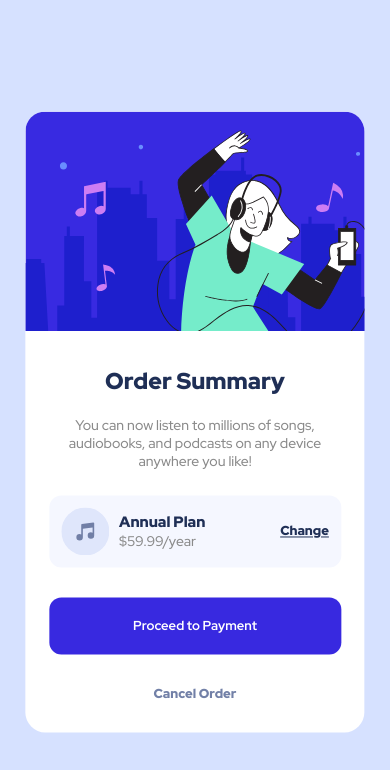
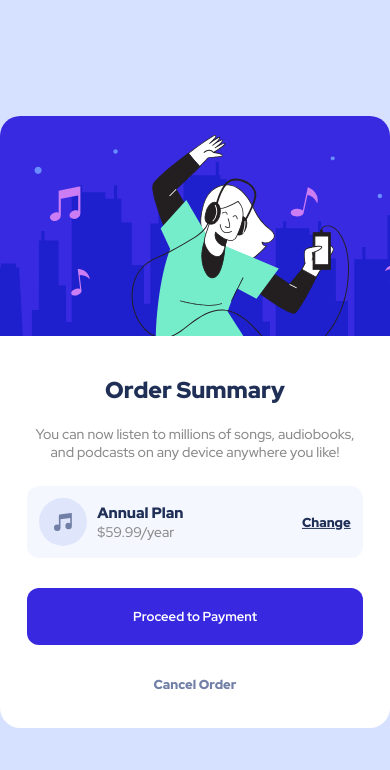
Before and after one commit to tamilvanansambasivam/order-summary-component-main, a plain HTML site: page index.html in a window 390 px wide. Drawn offline with Linux system fonts and the light colour scheme.

Commit message:
update solution

```diff
--- a/style.css
+++ b/style.css
@@ -117,10 +117,16 @@ a.cancel-btn:hover {
   body {
     background-image: url(images/pattern-background-mobile.svg);
     font-size: 14px;
+    padding: 10%;
   }
 
   .container {
-    max-width: 87%;
+    max-width: 100%;
+  }
+
+  .hero img {
+    height: 100%;
+    object-fit: contain;
   }
 
   .title {
```
